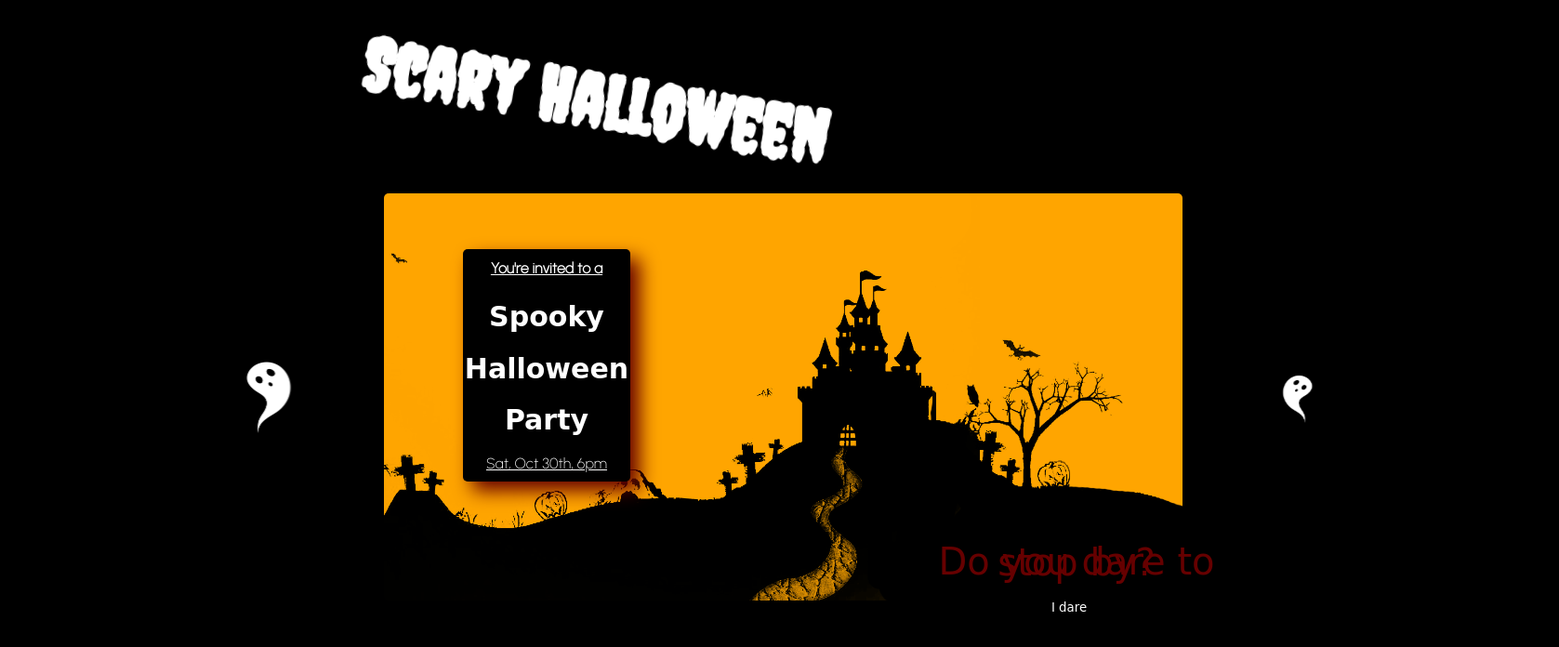
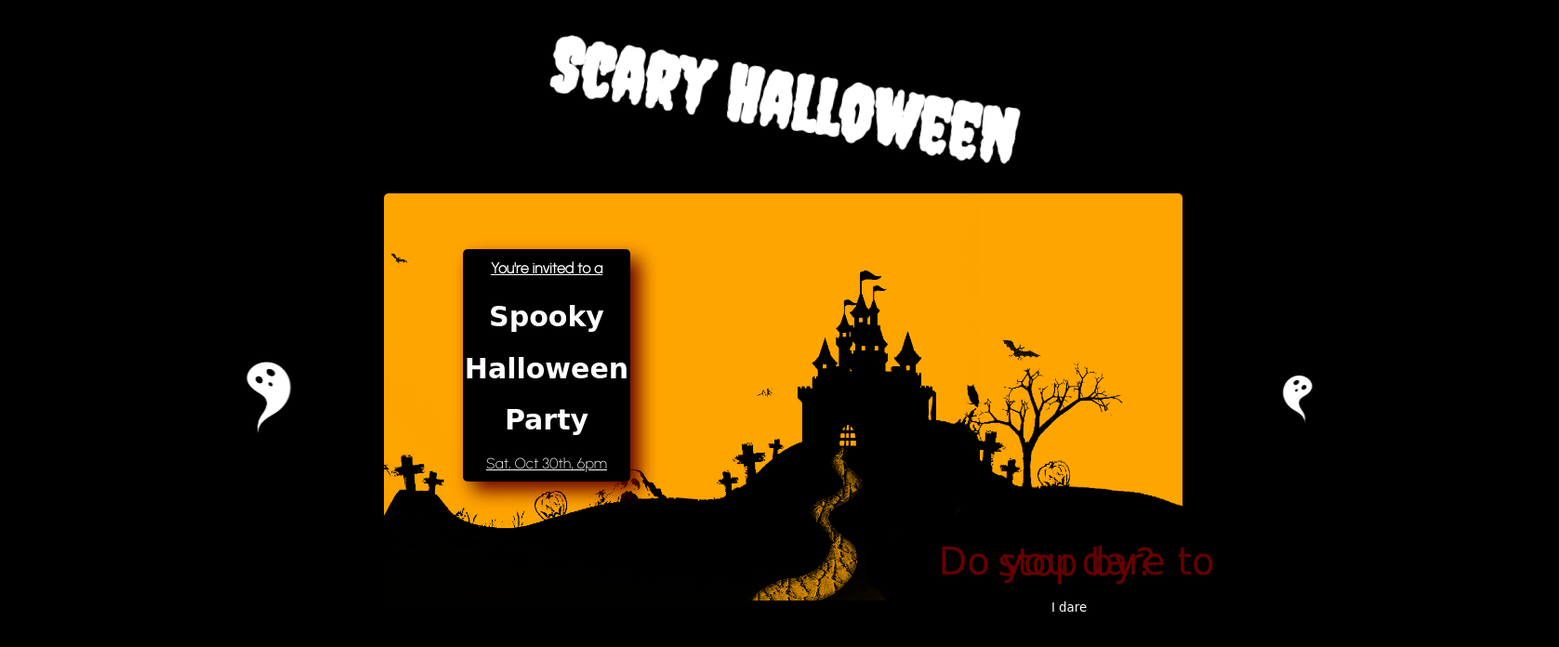
Before and after one commit to Superfelicia/CSS.animation, a plain HTML site: page index.html in a window 1280 px wide. Shown: the whole page at 93% size, 1677 px wide, since content can reach past the window. Drawn offline with Linux system fonts and the light colour scheme; a web font is replaced by a local one.

Commit message:
last commit

```diff
--- a/Styles/index.css
+++ b/Styles/index.css
@@ -41,8 +41,9 @@ html {
 
 /*header*/
 header {
-    position: relative;
+    /*position: relative;*/
     overflow: hidden;
+    width: 1669px;
 }
 
 h1 {
```
